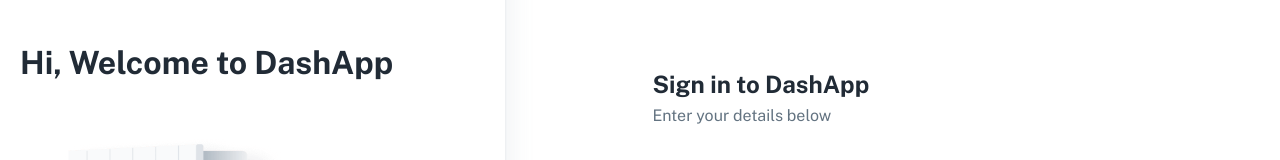
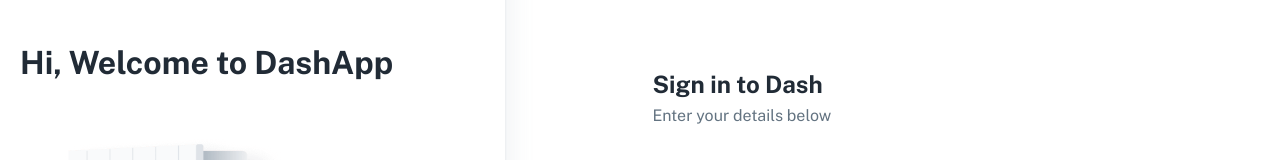
Before and after one commit to Suman196pokhrel/dashApp_FE, a React (Create React App) app: page /auth/login in a window 1280 px wide. Shown: the part 143-303 px from the top of the page. Built offline with nearby package versions, Linux system fonts and the light colour scheme.

Commit message:
Workflow test aith diff aproach 1

```diff
--- a/src/pages/login/Login.jsx
+++ b/src/pages/login/Login.jsx
@@ -64,7 +64,7 @@
 
 
       <div className="loginHeader">
-        <h1>Sign in to DashApp</h1>
+        <h1>Sign in to Dash</h1>
         <p>Enter your details below</p>
       </div>
 
```
Also changed, not shown: 8 other files (tests, documents, lock files or other folders).
